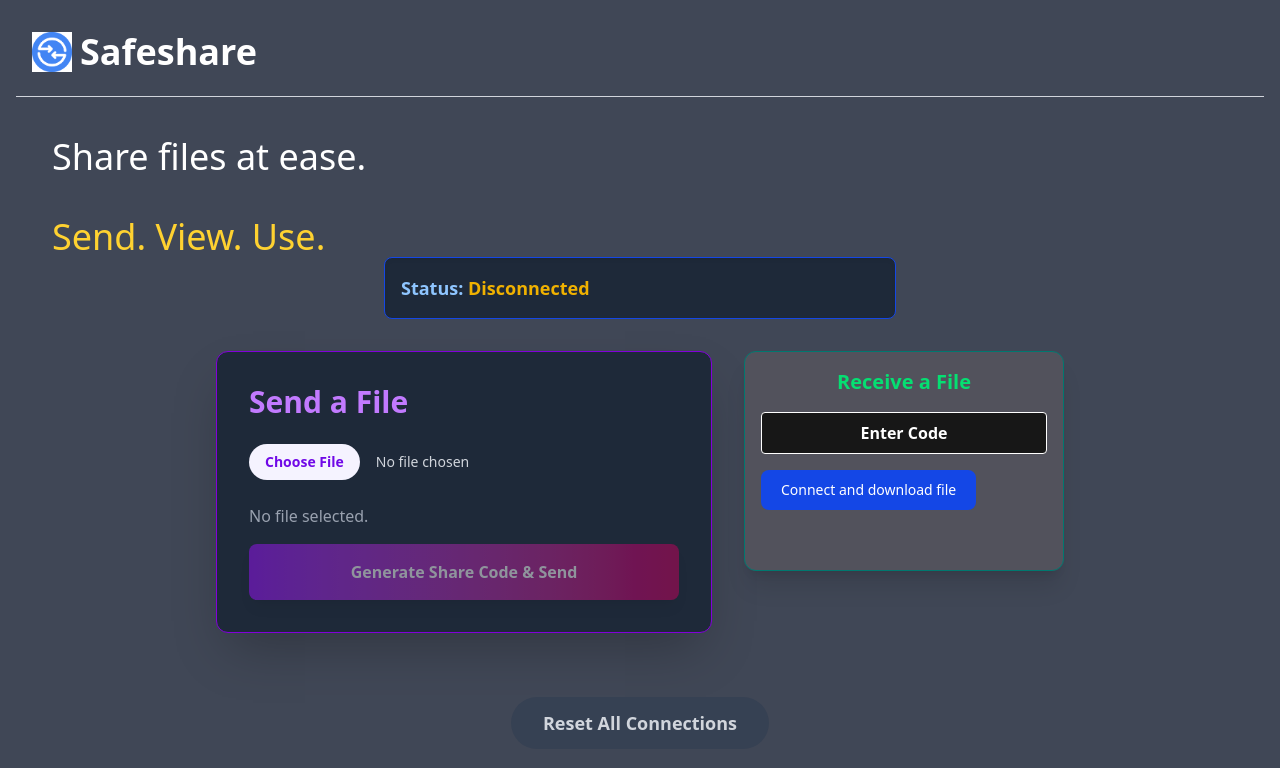
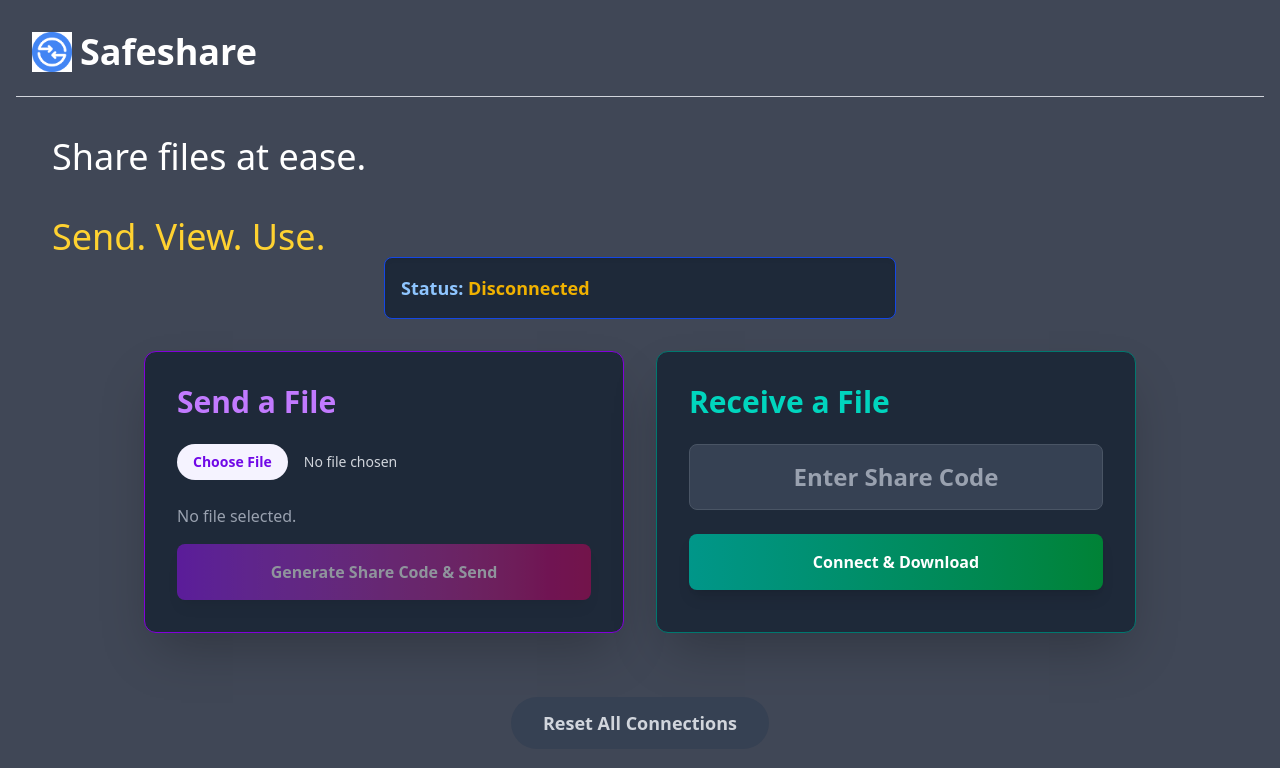
Before and after one commit to apts18o9/Safeshare, a Next.js app in the folder safeshare/: page / in a window 1280 px wide. Shown: the top 768 px of the page. Built offline with nearby package versions, Linux system fonts and the light colour scheme; no server answers.

Commit message:
fixed:some minor changes

```diff
--- a/safeshare/src/components/ReceiverBox.tsx
+++ b/safeshare/src/components/ReceiverBox.tsx
@@ -1,64 +1,67 @@
-'use client'
-import { clear } from "console";
-import { useState, useCallback } from "react"
+// components/ReceiverBox.tsx
+'use client';
 
+import React, { useState, useCallback } from 'react';
+
+// Define the FileMetadata interface (can be moved to a shared types file if project grows)
 interface FileMetadata {
-    name: string,
-    type: string,
-    size: number
+  name: string;
+  size: number;
+  type: string;
 }
 
-
 interface ReceiverBoxProps {
-    connectionStatus: string,
-    enteredCode: string,
-    setEnteredCode: (code: string) => void,
-    receivedFileMetadata: FileMetadata | null,
-    onStartReceiving: (message: string) => void
+  connectionStatus: string; // Passed from parent for button disabling
+  enteredCode: string; // Real entered code from parent
+  setEnteredCode: (code: string) => void; // Callback to update entered code in parent
+  receivedFileMetadata: FileMetadata | null; // Real metadata received from parent
+  onStartReceiving: (code: string) => void; // Callback to initiate real receiving
 }
 
-
-
+/**
+ * Component for the file receiving interface, now integrated with real file data
+ * and callbacks for actual WebRTC signaling initiation.
+ */
 export default function ReceiverBox({
   connectionStatus,
   enteredCode,
   setEnteredCode,
-    receivedFileMetadata,
+  receivedFileMetadata, // Now directly used from props
   onStartReceiving,
 }: ReceiverBoxProps) {
 
-
+  // Handles changes in the share code input field
   const handleCodeChange = (event: React.ChangeEvent<HTMLInputElement>) => {
-        setEnteredCode(event.target.value.toUpperCase());
+    setEnteredCode(event.target.value.toUpperCase()); // Update the entered code in the parent's state
   };
 
-
-
   return (
-        <div className="bg-[#52525c] rounded-xl shadow-xl border border-teal-700 flex flex-col w-80 h-55  p-4">
+    <div className="bg-gray-800 p-8 rounded-xl shadow-2xl w-full md:w-1/2 border border-teal-700 flex flex-col justify-between">
       <div>
-                <h2 className="text-xl font-bold text-[#05df72] mb-4 text-center">Receive a File</h2>
+        <h2 className="text-3xl font-bold text-teal-400 mb-6">Receive a File</h2>
         <input
           type="text"
-                    placeholder="Enter Code"
+          placeholder="Enter Share Code"
           value={enteredCode}
           onChange={handleCodeChange}
-                    className="w-full p-2 text-center text-base font-bold bg-[#171717] border rounded mb-4 text-white placeholder-white "
+          className="w-full p-4 text-center text-2xl font-bold bg-gray-700 border border-gray-600 rounded-lg text-white placeholder-gray-400 focus:outline-none focus:ring-2 focus:ring-teal-500 mb-6"
         />
-                {receivedFileMetadata && (
-                    <div className="mb-2 w-full text-left">
-                        <p className="text-sm text-gray-300">Incoming File Details:</p>
-                        <p className="text-base font-semibold text-blue-300">Name: {receivedFileMetadata.name}</p>
-                        <p className="text-base text-blue-400">Size: {(receivedFileMetadata.size / (1024 * 1024)).toFixed(2)} MB</p>
+        {receivedFileMetadata && ( // Display metadata if available
+          <div className="mb-4 text-left p-2 bg-gray-700 rounded-md border border-gray-600">
+            <p className="text-md text-gray-300">Incoming File Details:</p>
+            <p className="text-lg font-semibold text-blue-300">Name: {receivedFileMetadata.name}</p>
+            <p className="text-md text-gray-400">Size: {(receivedFileMetadata.size / (1024 * 1024)).toFixed(2)} MB</p>
+            <p className="text-md text-gray-400">Type: {receivedFileMetadata.type}</p>
           </div>
         )}
-                <button type="button"
-                    onClick={()=> onStartReceiving(enteredCode)}
-                    disabled={!enteredCode || connectionStatus.includes('Connecting') || connectionStatus.includes('Waiting')}
-                    className="text-white bg-blue-700 hover:bg-blue-800 font-medium rounded-lg text-sm px-5 py-2.5 me-2 mb-2 dark:bg-blue-600 dark:hover:bg-blue-700">
-                    Connect and download file
+        <button
+          onClick={() => onStartReceiving(enteredCode)} // Call parent's real start receiving function
+        //   disabled={!enteredCode || connectionStatus.includes('Connecting') || connectionStatus.includes('Transferring') || connectionStatus.includes('Waiting')}
+          className="w-full bg-gradient-to-r from-teal-600 to-green-700 hover:from-teal-700 hover:to-green-800 text-white font-bold py-4 px-6 rounded-lg shadow-lg transition duration-300 ease-in-out transform hover:scale-105 active:scale-95 disabled:opacity-50 disabled:cursor-not-allowed"
+        >
+          Connect & Download
         </button>
       </div>
     </div>
-    )
+  );
 }
--- a/safeshare/src/components/SharePanel.tsx
+++ b/safeshare/src/components/SharePanel.tsx
@@ -7,7 +7,6 @@ import { io, Socket } from 'socket.io-client'; // Import Socket.IO client librar
 // Import the components using relative paths from the SAME directory
 import ReceiverBox from "./ReceiverBox";
 import SenderBox from "./SenderBox";
-// CustomModal import removed
 import StatusDisplay from "./StatusDisplay";
 
 // Define the FileMetadata interface (can be moved to a shared types file if project grows)
@@ -182,7 +181,7 @@ export default function SharePanel() {
                 try {
                     const signal = JSON.parse(event.data);
                     if (signal.type === 'file-metadata') {
-                        console.log('[DataChannel] Received file metadata:', signal);
+                        console.log('[DataChannel] Receiver: Received file metadata:', signal);
                         // Received file metadata from sender
                         setReceivedFileMetadata({
                             name: signal.fileName,
@@ -195,24 +194,31 @@ export default function SharePanel() {
                         setTransferProgress(0);
                         showInfoMessage(`Receiving file: ${signal.fileName} (${(signal.fileSize / (1024 * 1024)).toFixed(2)} MB)...`);
                     } else if (signal.type === 'file-end') {
-                        // Received signal that all file chunks have been sent
-                        console.log('[DataChannel] File transfer complete!');
+                        console.log('[DataChannel] Receiver: Received file-end signal. Transfer complete!');
                         setConnectionStatus('Download complete');
                         showInfoMessage('File transfer complete! Your download should start automatically.');
 
                         // Reassemble chunks into a Blob and trigger download
+                        console.log('[DataChannel] Receiver: Attempting to create Blob from received chunks...');
                         const blob = new Blob(receivedChunks, { type: receivedFileMetadata?.type || 'application/octet-stream' });
+                        console.log('[DataChannel] Receiver: Blob created:', blob);
+
                         const url = URL.createObjectURL(blob); // Create a temporary URL for the Blob
+                        console.log('[DataChannel] Receiver: Object URL created:', url);
+
                         const a = document.createElement('a'); // Create a temporary anchor element
                         a.href = url;
                         a.download = receivedFileMetadata?.name || 'downloaded_file'; // Set download filename
                         document.body.appendChild(a); // Append to body (required for Firefox)
+                        console.log('[DataChannel] Receiver: Triggering download...');
                         a.click(); // Programmatically click to trigger download
                         document.body.removeChild(a); // Clean up the anchor element
                         URL.revokeObjectURL(url); // Release the object URL to free memory
+                        console.log('[DataChannel] Receiver: Download triggered and URL revoked.');
 
                         // Signal backend that transfer is completed (optional, for cleanup)
                         socketRef.current?.emit('transfer-completed', { shareCode: code });
+                        console.log('[DataChannel] Receiver: Emitted transfer-completed to backend.');
 
                         // Reset receiver states after successful download
                         setReceivedFileMetadata(null);
@@ -220,9 +226,9 @@ export default function SharePanel() {
                         setCurrentReceivedBytes(0);
                     }
                 } catch (e) {
-                    console.error('[DataChannel] Error parsing signaling message:', e);
+                    console.error('[DataChannel] Receiver: Error parsing signaling message:', e);
                     // Treat as a regular text message if not a valid JSON signal
-                    console.log('[DataChannel] Received unknown text message:', event.data);
+                    console.log('[DataChannel] Receiver: Received unknown text message:', event.data);
                 }
             } else if (event.data instanceof ArrayBuffer) {
                 // It's a file chunk (binary data)
@@ -234,6 +240,7 @@ export default function SharePanel() {
                     if (receivedFileMetadata && receivedFileMetadata.size > 0) {
                         setTransferProgress((newBytes / receivedFileMetadata.size) * 100);
                     }
+                    // console.log(`[DataChannel] Receiver: Received chunk, current bytes: ${newBytes}, progress: ${transferProgress.toFixed(2)}%`); // Very verbose
                     return newBytes;
                 });
             }
@@ -297,7 +304,7 @@ export default function SharePanel() {
         const generatedCode = response.shareCode;
         setShareCode(generatedCode); // Store the generated share code
         setConnectionStatus('Waiting for recipient to connect...');
-        showInfoMessage(`Share code generated: ${generatedCode}. Share this with the recipient.`); // Re-added this as a console log
+        showInfoMessage(`Share code generated: ${generatedCode}. Share this with the recipient.`); // Log share code
 
         console.log('[Sender] Creating WebRTC peer connection...');
         await createPeerConnection(true, generatedCode); // Initialize WebRTC peer connection as sender
@@ -319,6 +326,7 @@ export default function SharePanel() {
         socketRef.current?.on('answer-received', async (data: { shareCode: string; answer: any }) => {
           console.log('[Sender] Answer received from backend:', data);
           if (data.shareCode === generatedCode && peerConnectionRef.current && !peerConnectionRef.current.currentRemoteDescription) {
+
             const answer = new RTCSessionDescription(data.answer);
             await peerConnectionRef.current.setRemoteDescription(answer);
             setConnectionStatus('Recipient connected. Transferring...');
@@ -443,7 +451,8 @@ export default function SharePanel() {
         setConnectionStatus('Offer received. Connecting to sender...');
         await createPeerConnection(false, code); // Initialize WebRTC peer connection as receiver
 
-        const offer = new RTCSessionDescription(data.offer);
+        // FIX: Remove JSON.parse here, as Socket.IO already deserializes it
+        const offer = new RTCSessionDescription(data.offer); // <-- CHANGE HERE
         await peerConnectionRef.current.setRemoteDescription(offer);
         console.log('[Receiver] Set remote description (offer).');
 
@@ -490,6 +499,7 @@ export default function SharePanel() {
                 setConnectionStatus('Offer retrieved. Connecting to sender...');
                 await createPeerConnection(false, code); // Initialize WebRTC peer connection as receiver
 
+                // This JSON.parse is CORRECT because the offer comes from the DB as a string
                 const offer = new RTCSessionDescription(JSON.parse(response.transfer.offer));
                 await peerConnectionRef.current.setRemoteDescription(offer);
                 console.log('[Receiver] Retrieved and set remote description (offer) from DB.');
```
Also changed, not shown: 1 other file (tests, documents, lock files or other folders). Lines whose indentation alone changed are shown as unchanged.
